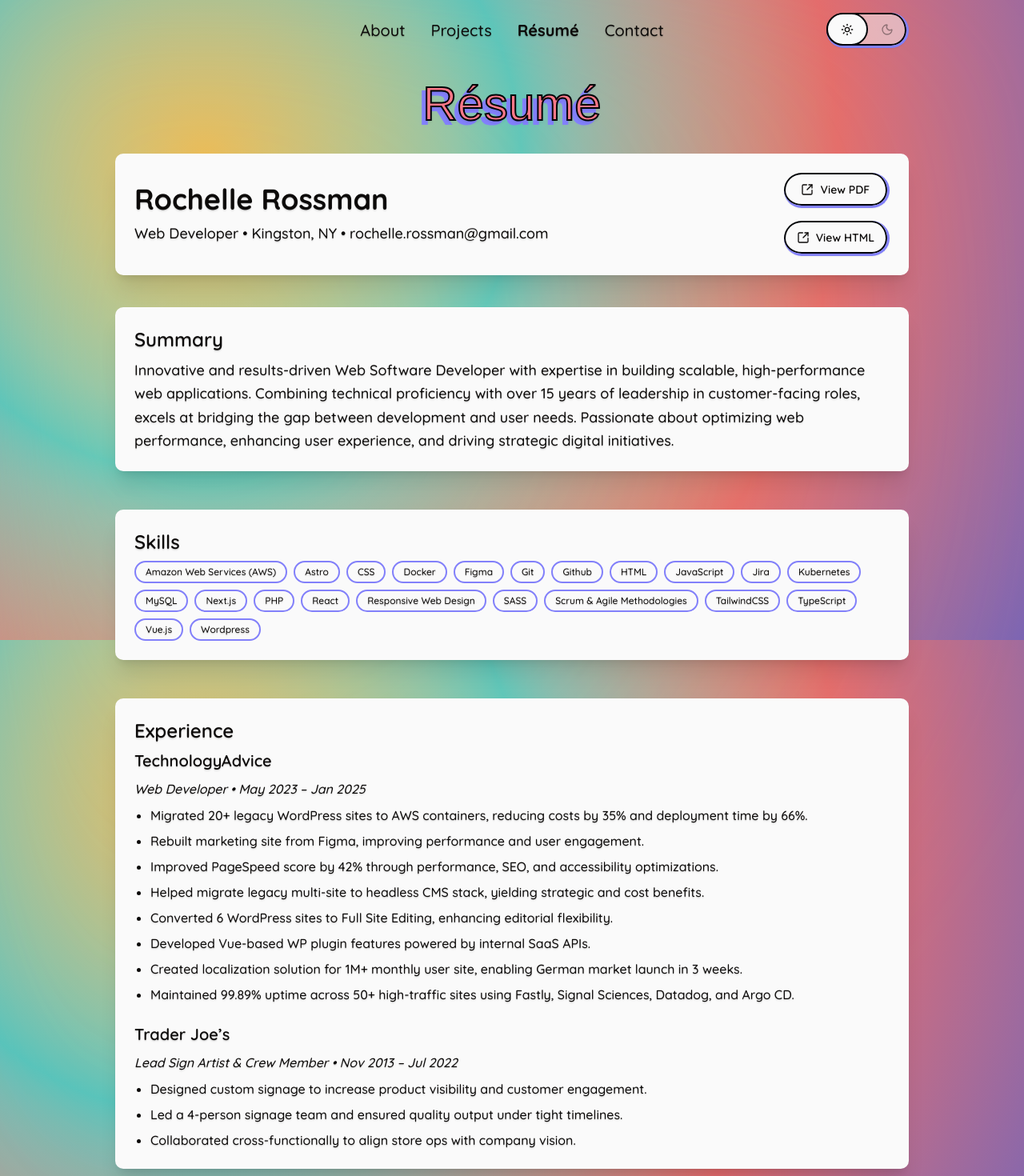
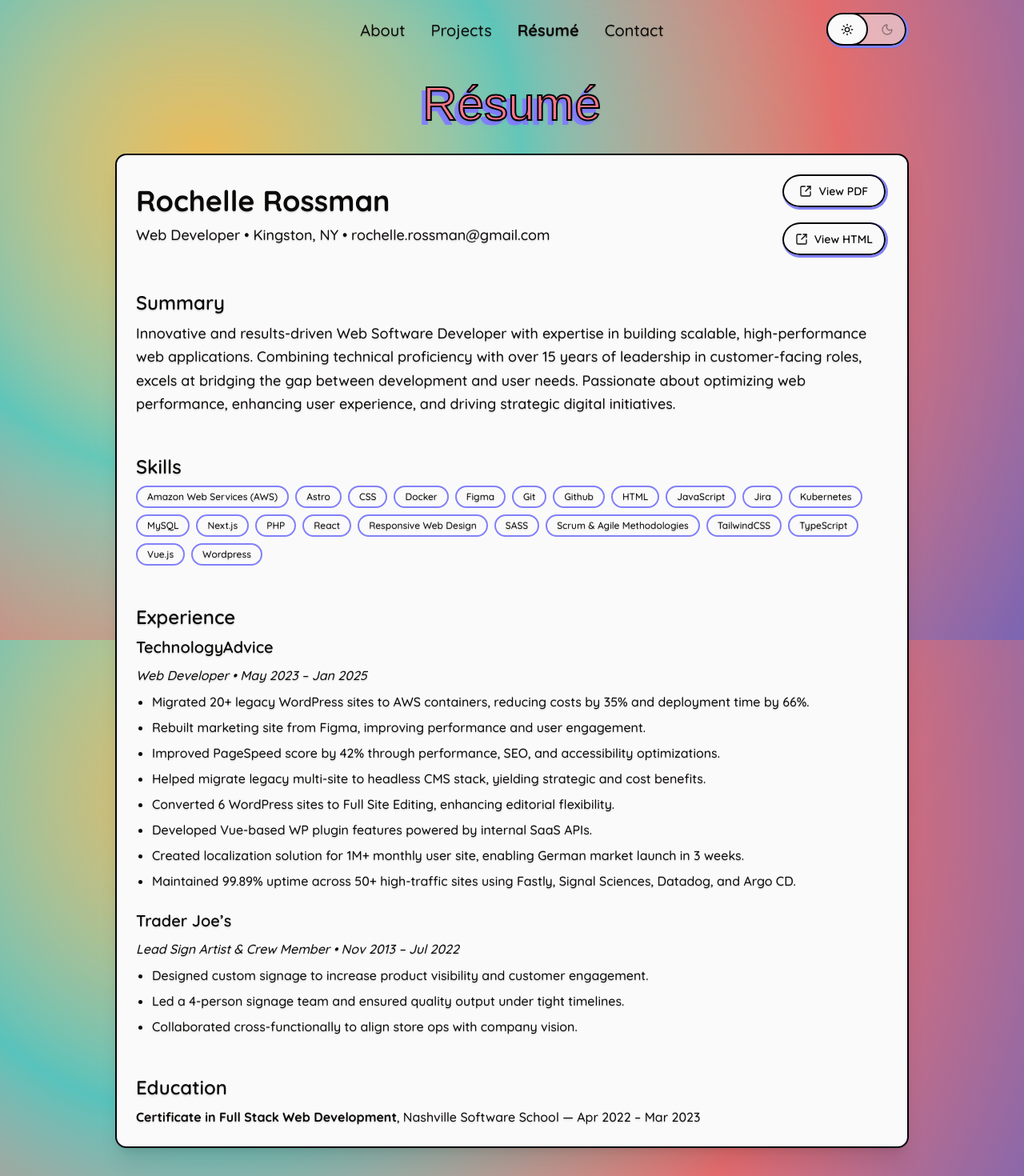
Before and after one commit to rochelle-rossman/portfolio-site, a Next.js app: page /resume in a window 1280 px wide. Shown: the top 1470 px of the page at 80% size. Built offline with nearby package versions, Linux system fonts and the light colour scheme; a web font is replaced by a local one; what tailwindcss-animated would draw is missing.

Commit message:
fix: resume page layout style

```diff
--- a/src/app/resume/page.tsx
+++ b/src/app/resume/page.tsx
@@ -34,8 +34,8 @@ export default function ResumePage() {
 		<section className='flex flex-col items-center mx-auto'>
 			<h1>Résumé</h1>
 
-			<div className='motion-safe:animate-fade-up'>
-				<div className='flex flex-col gap-4 md:flex-row md:items-center md:justify-between bg-background rounded-lg shadow-xl p-6 w-full mb-10'>
+			<div className='bg-background rounded-xl border-2 border-navy shadow-xl p-4 sm:p-6 motion-safe:animate-fade-up'>
+				<div className='flex flex-col gap-4 md:flex-row md:items-center md:justify-between mb-10'>
 					<div>
 						<h2 className='text-4xl text-center md:text-left'>
 							Rochelle Rossman
@@ -81,7 +81,7 @@ export default function ResumePage() {
 				</div>
 
 				<section className='space-y-12'>
-					<div className='bg-background rounded-lg shadow-xl p-6'>
+					<div>
 						<h3>Summary</h3>
 						<p className='md:text-lg'>
 							Innovative and results-driven Web Software Developer
@@ -96,7 +96,7 @@ export default function ResumePage() {
 						</p>
 					</div>
 
-					<div className='bg-background rounded-lg shadow-xl p-6'>
+					<div>
 						<h3>Skills</h3>
 						<div className='space-y-6'>
 							<div className='flex flex-wrap gap-2'>
@@ -112,7 +112,7 @@ export default function ResumePage() {
 						</div>
 					</div>
 
-					<div className='bg-background rounded-lg shadow-xl p-6'>
+					<div>
 						<h3>Experience</h3>
 
 						<div className='mb-6'>
@@ -162,7 +162,7 @@ export default function ResumePage() {
 						</div>
 
 						<div>
-							<h3 className='text-xl '>Trader Joe’s</h3>
+							<h3 className='text-xl'>Trader Joe’s</h3>
 							<p className='italic mb-2'>
 								Lead Sign Artist & Crew Member • Nov 2013 – Jul
 								2022
@@ -184,7 +184,7 @@ export default function ResumePage() {
 						</div>
 					</div>
 
-					<div className='bg-background rounded-lg shadow-xl p-6'>
+					<div>
 						<h3>Education</h3>
 						<p>
 							<strong>
```
